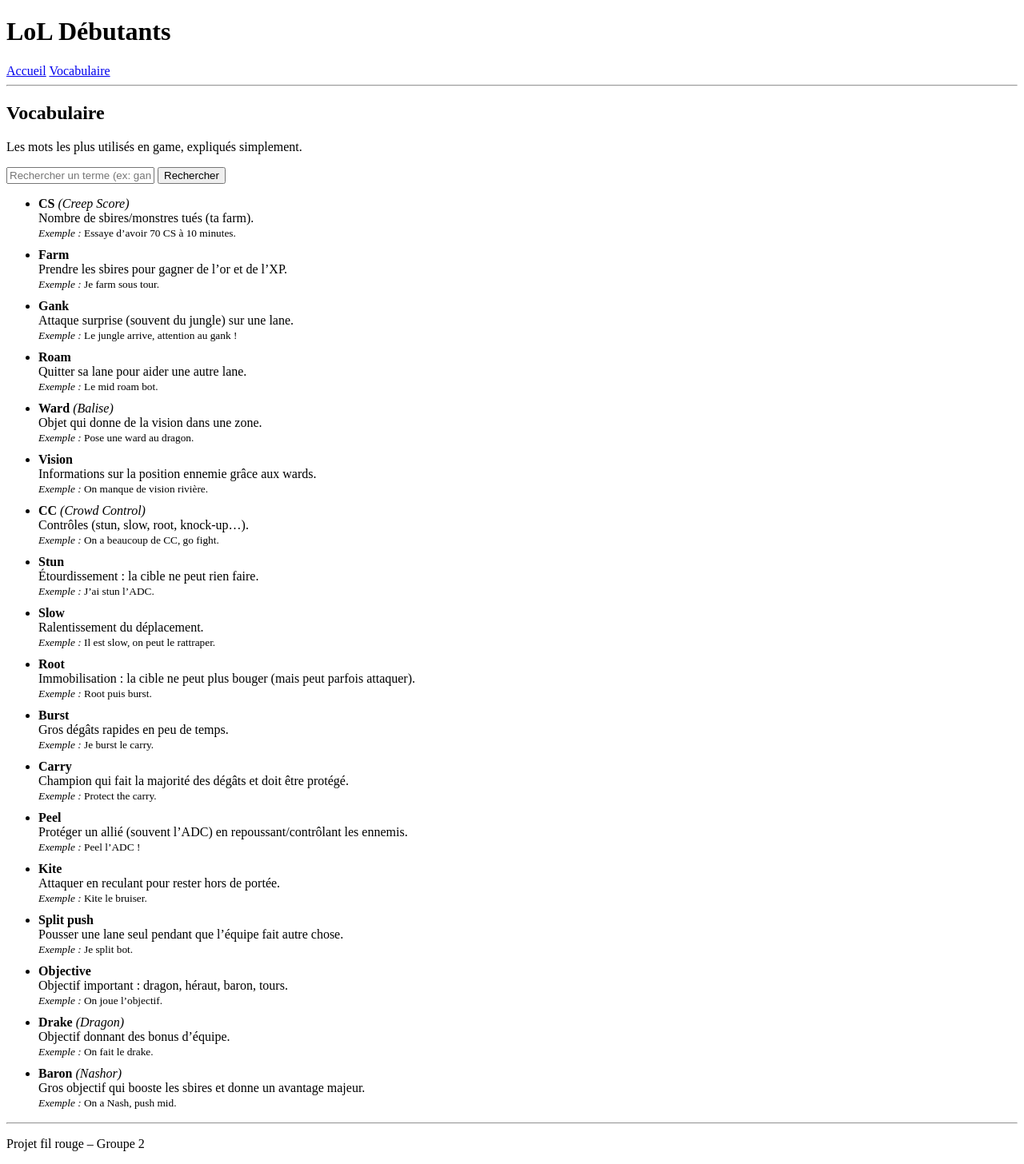
After one commit to mael-donnadille/projet-fil-rouge-groupe2, a Django app: page /vocabulaire/ in a window 1280 px wide. The commit adds this page. Shown: the whole page at 80% size. Run offline with Django 4.2, Linux system fonts and the light colour scheme.

```diff
--- a/app/urls.py
+++ b/app/urls.py
@@ -17,8 +17,9 @@ Including another URLconf
 from django.contrib import admin
 from django.urls import path
 from core.views import home
+from core import views
 
 urlpatterns = [
-    path("admin/", admin.site.urls),
-    path("", home, name="home"),
+    path("", views.home, name="home"),
+    path("vocabulaire/", views.vocabulaire, name="vocabulaire"),
 ]
--- a/core/views.py
+++ b/core/views.py
@@ -1,4 +1,38 @@
+from django.shortcuts import render
 from django.shortcuts import render
 
 def home(request):
     return render(request, "core/home.html")
+
+VOCAB = [
+    {"term": "CS", "alias": "Creep Score", "def": "Nombre de sbires/monstres tués (ta farm).", "example": "Essaye d’avoir 70 CS à 10 minutes."},
+    {"term": "Farm", "alias": "", "def": "Prendre les sbires pour gagner de l’or et de l’XP.", "example": "Je farm sous tour."},
+    {"term": "Gank", "alias": "", "def": "Attaque surprise (souvent du jungle) sur une lane.", "example": "Le jungle arrive, attention au gank !"},
+    {"term": "Roam", "alias": "", "def": "Quitter sa lane pour aider une autre lane.", "example": "Le mid roam bot."},
+    {"term": "Ward", "alias": "Balise", "def": "Objet qui donne de la vision dans une zone.", "example": "Pose une ward au dragon."},
+    {"term": "Vision", "alias": "", "def": "Informations sur la position ennemie grâce aux wards.", "example": "On manque de vision rivière."},
+    {"term": "CC", "alias": "Crowd Control", "def": "Contrôles (stun, slow, root, knock-up…).", "example": "On a beaucoup de CC, go fight."},
+    {"term": "Stun", "alias": "", "def": "Étourdissement : la cible ne peut rien faire.", "example": "J’ai stun l’ADC."},
+    {"term": "Slow", "alias": "", "def": "Ralentissement du déplacement.", "example": "Il est slow, on peut le rattraper."},
+    {"term": "Root", "alias": "", "def": "Immobilisation : la cible ne peut plus bouger (mais peut parfois attaquer).", "example": "Root puis burst."},
+    {"term": "Burst", "alias": "", "def": "Gros dégâts rapides en peu de temps.", "example": "Je burst le carry."},
+    {"term": "Carry", "alias": "", "def": "Champion qui fait la majorité des dégâts et doit être protégé.", "example": "Protect the carry."},
+    {"term": "Peel", "alias": "", "def": "Protéger un allié (souvent l’ADC) en repoussant/contrôlant les ennemis.", "example": "Peel l’ADC !"},
+    {"term": "Kite", "alias": "", "def": "Attaquer en reculant pour rester hors de portée.", "example": "Kite le bruiser."},
+    {"term": "Split push", "alias": "", "def": "Pousser une lane seul pendant que l’équipe fait autre chose.", "example": "Je split bot."},
+    {"term": "Objective", "alias": "", "def": "Objectif important : dragon, héraut, baron, tours.", "example": "On joue l’objectif."},
+    {"term": "Drake", "alias": "Dragon", "def": "Objectif donnant des bonus d’équipe.", "example": "On fait le drake."},
+    {"term": "Baron", "alias": "Nashor", "def": "Gros objectif qui booste les sbires et donne un avantage majeur.", "example": "On a Nash, push mid."},
+]
+
+def vocabulaire(request):
+    q = (request.GET.get("q") or "").strip().lower()
+    vocab = VOCAB
+    if q:
+        vocab = [
+            item for item in VOCAB
+            if q in item["term"].lower()
+            or q in item["def"].lower()
+            or q in (item.get("alias") or "").lower()
+        ]
+    return render(request, "core/vocabulaire.html", {"vocab": vocab, "q": request.GET.get("q", "")})
--- a/templates/core/base.html
+++ b/templates/core/base.html
@@ -2,6 +2,7 @@
 <html lang="fr">
 <head>
     <meta charset="UTF-8">
+    <meta name="viewport" content="width=device-width, initial-scale=1" />
     <title>{% block title %}LoL Débutants{% endblock %}</title>
 </head>
 <body>
@@ -10,6 +11,7 @@
     <h1>LoL Débutants</h1>
     <nav>
         <a href="{% url 'home' %}">Accueil</a>
+        <a href="{% url 'vocabulaire' %}">Vocabulaire</a>
     </nav>
     <hr>
 </header>
--- /dev/null
+++ b/templates/core/vocabulaire.html
@@ -0,0 +1,34 @@
+{% extends "core/base.html" %}
+
+{% block title %}Vocabulaire — LoL Débutants{% endblock %}
+
+{% block content %}
+<h2>Vocabulaire</h2>
+<p>Les mots les plus utilisés en game, expliqués simplement.</p>
+
+<form method="get" style="margin: 12px 0;">
+  <input type="text" name="q" placeholder="Rechercher un terme (ex: gank)" value="{{ q|default:'' }}">
+  <button type="submit">Rechercher</button>
+  {% if q %}<a href="{% url 'vocabulaire' %}">Réinitialiser</a>{% endif %}
+</form>
+
+{% if q %}
+  <p><strong>Résultats pour :</strong> "{{ q }}"</p>
+{% endif %}
+
+<ul>
+  {% for item in vocab %}
+    <li style="margin-bottom: 10px;">
+      <strong>{{ item.term }}</strong>
+      {% if item.alias %}<em>({{ item.alias }})</em>{% endif %}
+      <br>
+      {{ item.def }}
+      {% if item.example %}
+        <br><small><em>Exemple :</em> {{ item.example }}</small>
+      {% endif %}
+    </li>
+  {% empty %}
+    <li>Aucun terme trouvé.</li>
+  {% endfor %}
+</ul>
+{% endblock %}
```
